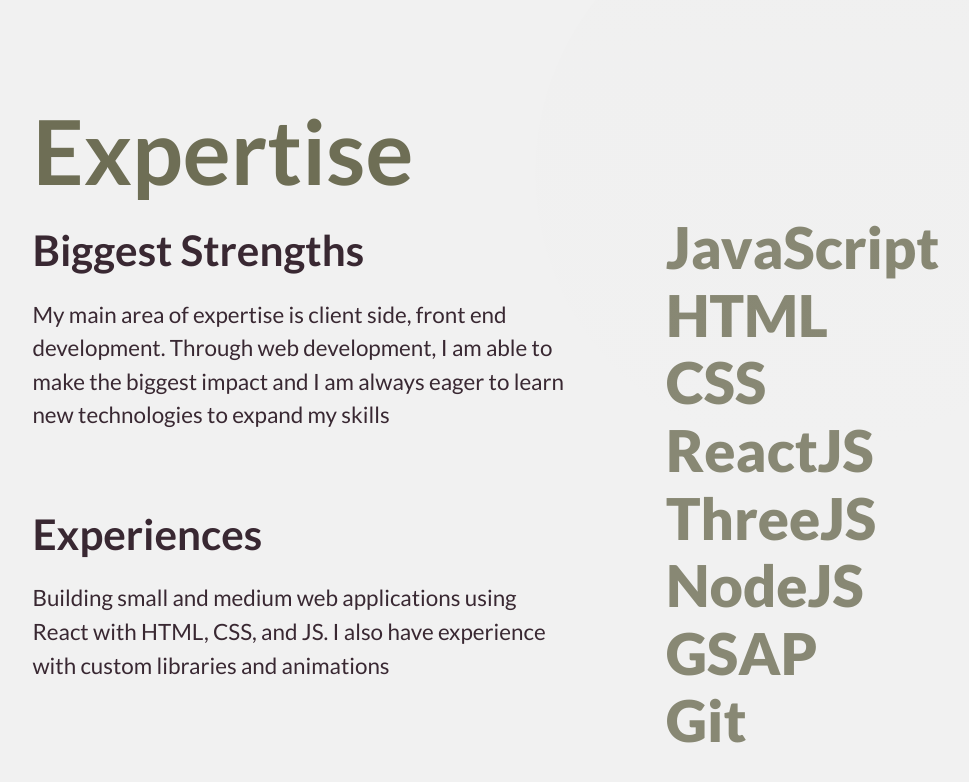
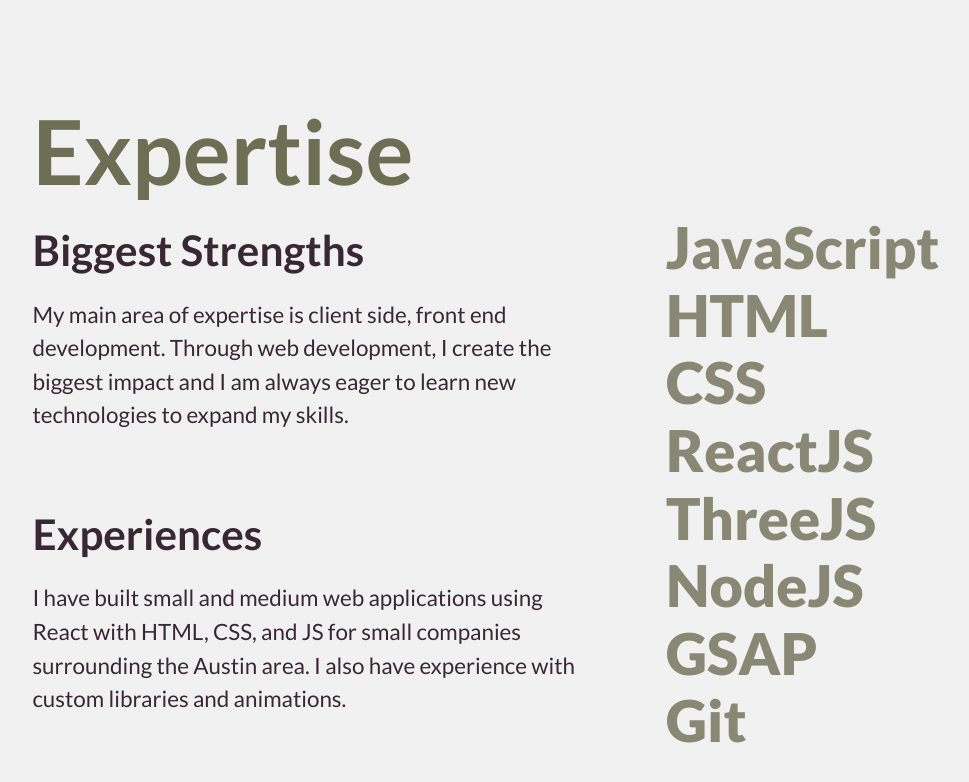
Before and after one commit to BrianMcCune/brianmccune-portfolio, a React (Vite) app: page / in a window 1280 px wide. Shown: the part 3124-3906 px from the top of the page, without its empty margins (70-1039 px from the left). Built offline with nearby package versions, Linux system fonts and the light colour scheme.

Commit message:
about me text change

```diff
--- a/src/Expertise.jsx
+++ b/src/Expertise.jsx
@@ -100,13 +100,13 @@ const Expertise = () => {
           <h3>Biggest Strengths</h3>
           <div className="container">
             <p className="text-one">
-              My main area of expertise is client side, front end development. Through web development, I am able to make the biggest impact and I am always eager to learn new technologies to expand my skills
+              My main area of expertise is client side, front end development. Through web development, I create the biggest impact and I am always eager to learn new technologies to expand my skills.
             </p>
           </div>
           <h3>Experiences</h3>
           <div className="container">
             <p className="text-two">
-              Building small and medium web applications using React with HTML, CSS, and JS. I also have experience with custom libraries and animations
+              I have built small and medium web applications using React with HTML, CSS, and JS for small companies surrounding the Austin area. I also have experience with custom libraries and animations.
             </p>
           </div>
         </div>
```
